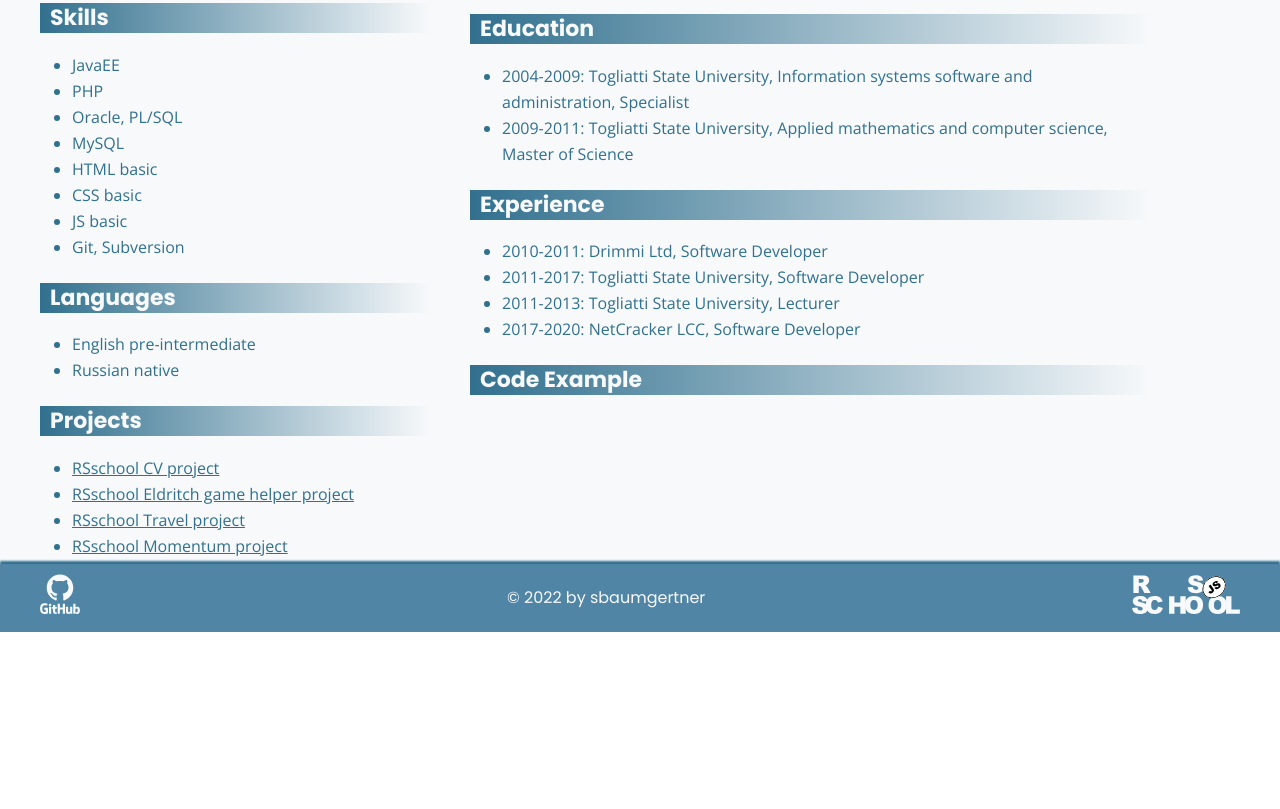
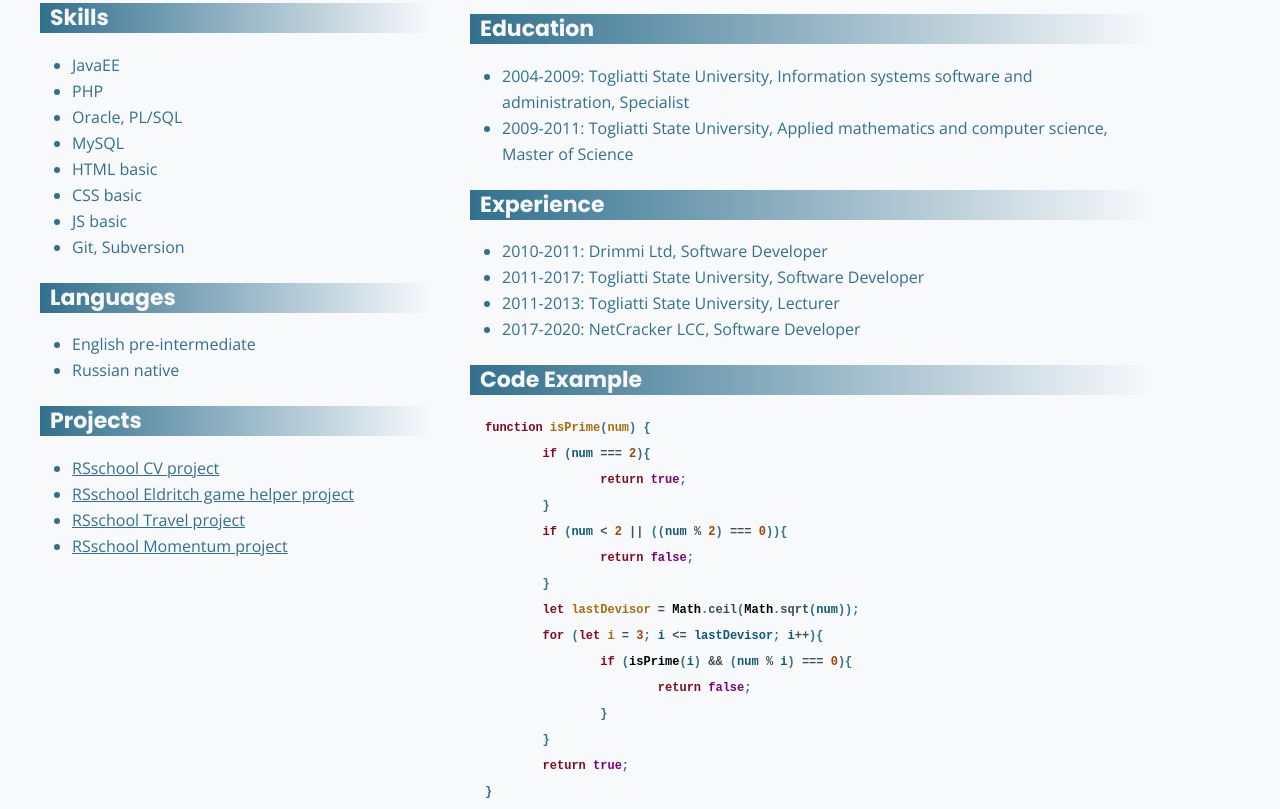
Before and after one commit to sbaumgertner/rsschool-cv, a website: page index.html in a window 1280 px wide. Shown: the part 676-1485 px from the top of the page. Before the commit the page ends 1308 px from the top, so only its background shows below. Drawn offline with nearby package versions, Linux system fonts and the light colour scheme.

```diff
--- a/index.html
+++ b/index.html
@@ -141,25 +141,25 @@
 						<section class="section" id="code">
 							<h2 class="section-title">Code Example</h2>
 							<div class="section-content">
+<pre><code class="code" data-language="javascript"><span class="cm-keyword">function</span> <span class="cm-def">isPrime</span>(<span class="cm-def">num</span>) {
+	<span class="cm-keyword">if</span> (<span class="cm-variable-2">num</span> <span class="cm-operator">===</span> <span class="cm-number">2</span>){
+		<span class="cm-keyword">return</span> <span class="cm-atom">true</span>;
+	}
+	<span class="cm-keyword">if</span> (<span class="cm-variable-2">num</span> <span class="cm-operator">&lt;</span> <span class="cm-number">2</span> <span class="cm-operator">||</span> ((<span class="cm-variable-2">num</span> <span class="cm-operator">%</span> <span class="cm-number">2</span>) <span class="cm-operator">===</span> <span class="cm-number">0</span>)){
+		<span class="cm-keyword">return</span> <span class="cm-atom">false</span>;
+	}
+	<span class="cm-keyword">let</span> <span class="cm-def">lastDevisor</span> <span class="cm-operator">=</span> <span class="cm-variable">Math</span>.<span class="cm-property">ceil</span>(<span class="cm-variable">Math</span>.<span class="cm-property">sqrt</span>(<span class="cm-variable-2">num</span>));
+	<span class="cm-keyword">for</span> (<span class="cm-keyword">let</span> <span class="cm-def">i</span> <span class="cm-operator">=</span> <span class="cm-number">3</span>; <span class="cm-variable-2">i</span> <span class="cm-operator">&lt;=</span> <span class="cm-variable-2">lastDevisor</span>; <span class="cm-variable-2">i</span><span class="cm-operator">++</span>){
+		<span class="cm-keyword">if</span> (<span class="cm-variable">isPrime</span>(<span class="cm-variable-2">i</span>) <span class="cm-operator">&amp;&amp;</span> (<span class="cm-variable-2">num</span> <span class="cm-operator">%</span> <span class="cm-variable-2">i</span>) <span class="cm-operator">===</span> <span class="cm-number">0</span>){
+			<span class="cm-keyword">return</span> <span class="cm-atom">false</span>;
+		}
+	}
+	<span class="cm-keyword">return</span> <span class="cm-atom">true</span>;
+}</code></pre>
 						</div>
 					</section>
 				</div>
 			</div>
 		</main>
-		<footer class="footer">
-			<div class="wrapper footer__wrapper">
-				<div class="footer__github">
-					<object type="image/svg+xml" data="./assets/img/github.svg" class="object-link github-object">
-						Your browser does not support SVG
-					</object>
-				</div>
-				<div class="footer__year">© 2022 by sbaumgertner</div>
-				<div class="footer__rsschool">
-					<object type="image/svg+xml" data="./assets/img/rs_school_js.svg" class="object-link rsschool-object">
-						Your browser does not support SVG
-					</object>
-				</div>
-			</div>
-		</footer>
 	</body>
 </html>
```
